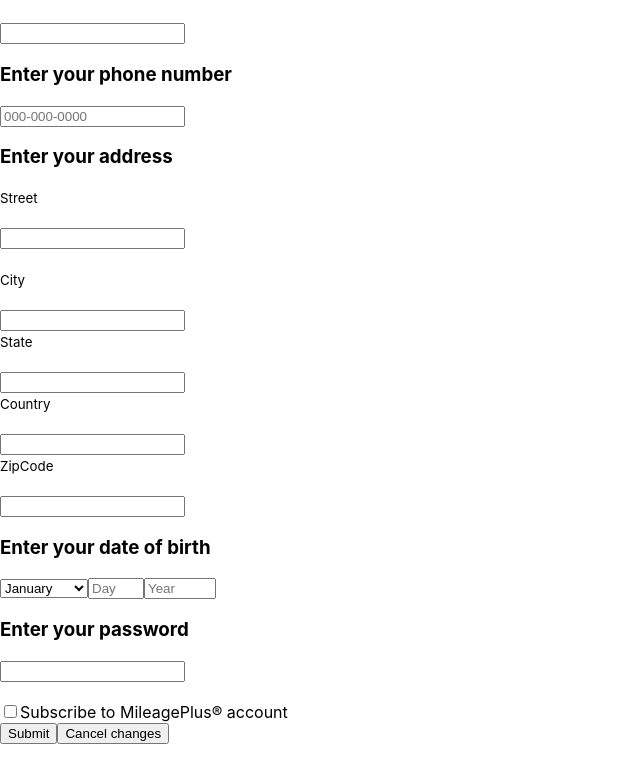
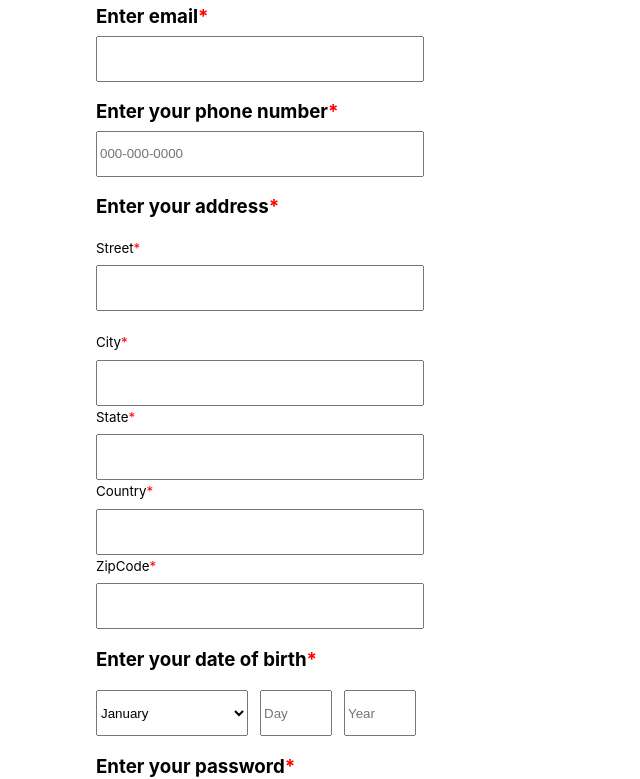
Before and after one commit to gopinathsjsu/team-project-four-horseman, a React (Create React App) app in the folder frontend/: page / in a window 1280 px wide. Shown: the part 427-1206 px from the top of the page, without its empty margins (0-640 px from the left). Before the commit the page ends 1171 px from the top, so only its background shows below. Built offline with nearby package versions, Linux system fonts and the light colour scheme.

Commit message:
Update index.css

```diff
--- a/frontend/src/index.css
+++ b/frontend/src/index.css
@@ -11,3 +11,94 @@ code {
   font-family: source-code-pro, Menlo, Monaco, Consolas, 'Courier New',
     monospace;
 }
+
+.header,.personal-info {
+    margin-left: 6rem;
+    margin-right: 3rem;
+    font-size: 1rem;
+}
+
+.signin-textbox{
+  width:20rem;
+  height: 2.5rem;
+  margin-top: -1rem;
+  margin-right: 3rem;
+
+}
+
+.selectList{
+  width:9.5rem;
+  height:2.9rem;
+}
+
+.dob{
+  width:4rem;
+  margin-left: 0.75rem;
+  height:2.5rem;
+
+}
+
+button, input[type=submit] {
+  background-color:blueviolet;
+  border: none;
+  color: white;
+  padding: 16px 32px;
+  text-decoration: none;
+  margin: 4px 4px;
+  cursor: pointer;
+  margin-top:2rem;
+}
+
+button{
+  background-color: rgb(154, 108, 197);
+}
+
+.navigation-bar{
+  background-color: blueviolet;
+  width:10rem;
+}
+
+.signin h3::after,.signin small::after{
+  content:'*';
+  color: red;
+}
+
+
+
+/* Put your css in here */
+.input-bar {
+  display: table;
+  width: 100%;
+  margin-top: 10%;
+  margin-left: 20%;
+}
+
+.input-bar input[type='text']{
+  height: 10rem;
+
+
+}
+
+.input-bar-item > button {
+  margin-left: 70rem;
+  height: 10rem;
+  margin-top: -15.5rem;
+  background-color: blueviolet;
+  width:10rem;
+
+
+}
+.input-bar-item button:hover{
+  background-color: rgb(154, 108, 197);
+
+}
+
+.width100 {
+width: 25%;
+}
+
+.width100-2{
+  margin-top:-10rem;
+  margin-left: 35rem;
+
+}
```
